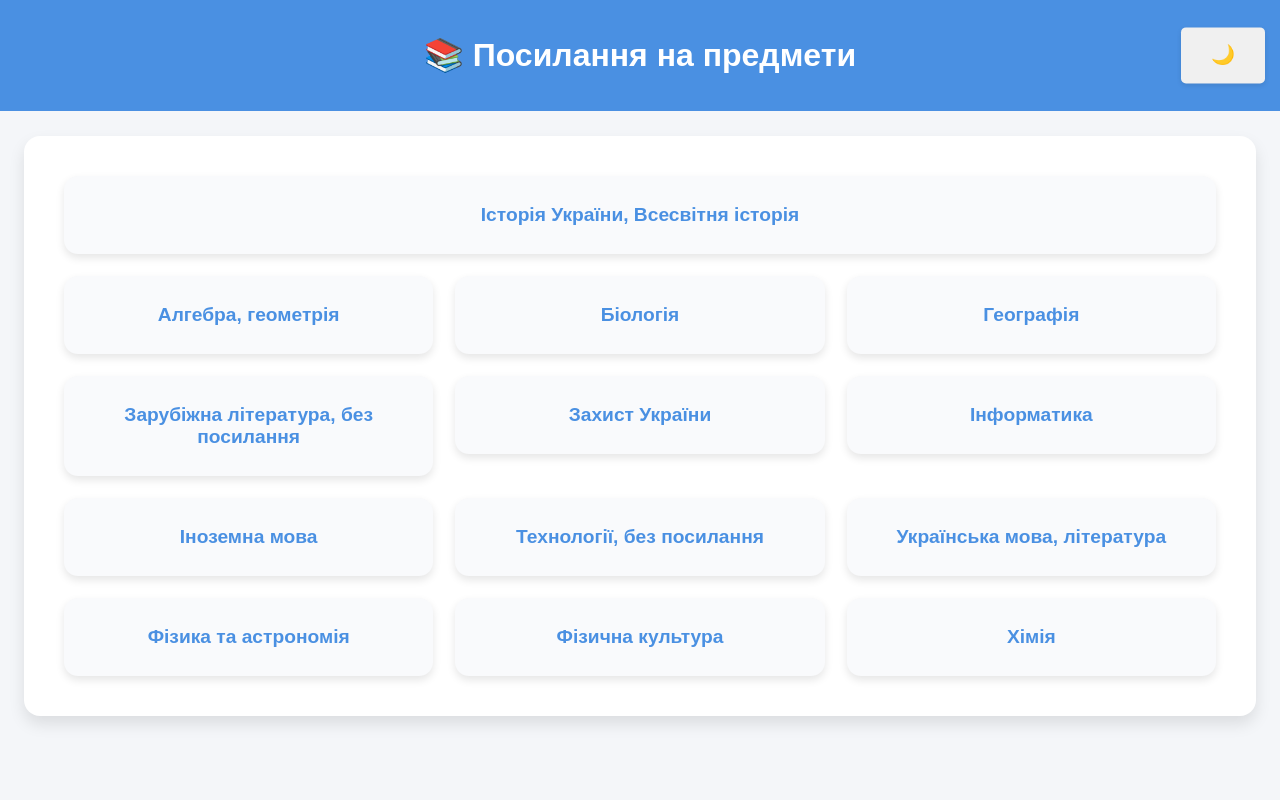
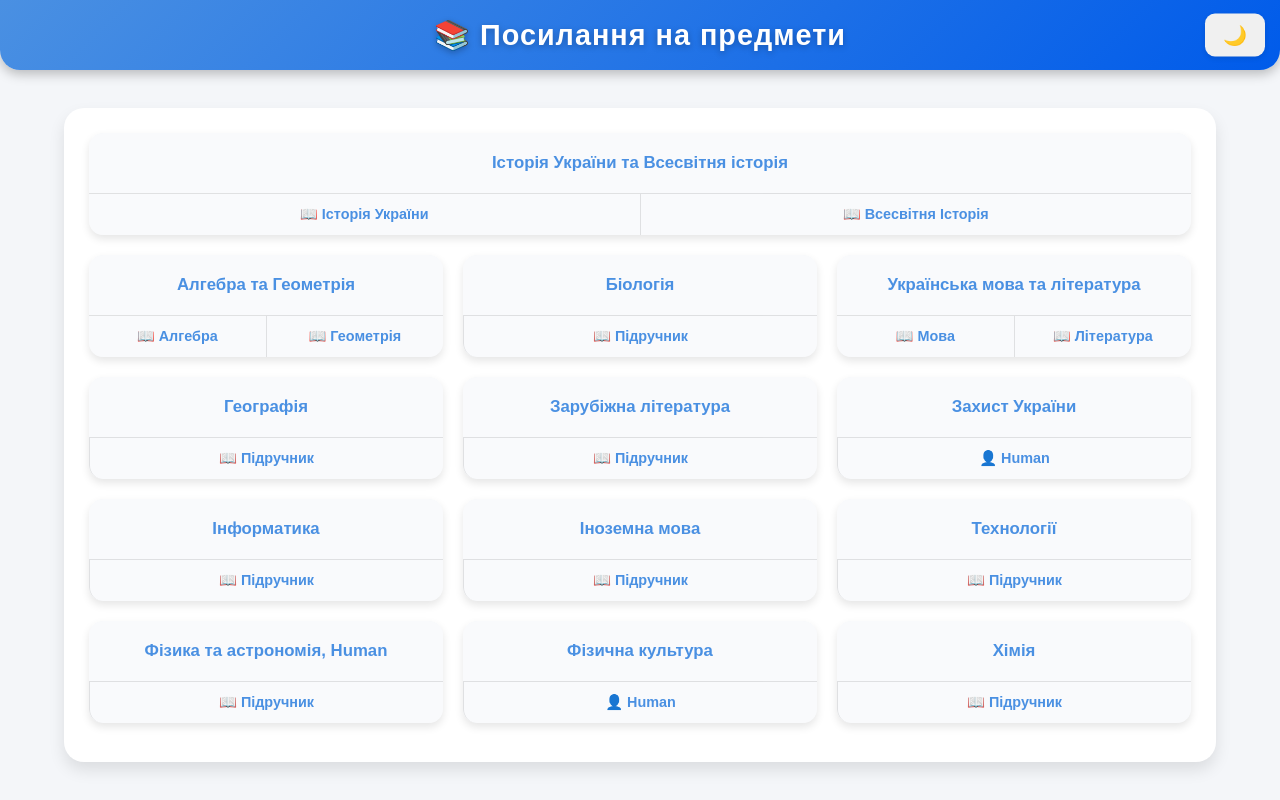
Before and after one commit to kekYaYlol/posilanna, a plain HTML site: page index.html in a window 1280 px wide. Drawn offline with Linux system fonts and the light colour scheme.

Commit message:
Update index.html

```diff
--- a/index.html
+++ b/index.html
@@ -4,15 +4,13 @@
   <meta charset="UTF-8">
   <meta name="viewport" content="width=device-width, initial-scale=1.0">
   <title>Посилання на предмети</title>
-  <link rel="icon" type="image/svg+xml" href="https://media.istockphoto.com/id/1221605047/ru/%D0%B2%D0%B5%D0%BA%D1%82%D0%BE%D1%80%D0%BD%D0%B0%D1%8F/%D1%86%D0%B5%D0%BF%D1%8C-%D0%B7%D0%BD%D0%B0%D1%87%D0%BE%D0%BA-%D0%B2%D0%B5%D0%BA%D1%82%D0%BE%D1%80-%D0%B8%D0%BB%D0%BB%D1%8E%D1%81%D1%82%D1%80%D0%B0%D1%86%D0%B8%D0%B8-%D1%88%D0%B0%D0%B1%D0%BB%D0%BE%D0%BD-%D0%B4%D0%B8%D0%B7%D0%B0%D0%B9%D0%BD-%D0%BC%D0%BE%D0%B4%D0%BD%D0%BE.jpg?s=612x612&w=0&k=20&c=Z4JqedudQ1D7kp5Pse_ZLJDE07-WnDk5V-G9h67TRRo=">
   <style>
-    * {
-      user-select: none;
-    }
+    * { user-select: none; margin: 0; padding: 0; box-sizing: border-box; }
+
     :root {
       --bg-color: #f4f6f9;
       --text-color: #333;
-      --header-bg: #4a90e2;
+      --header-bg: linear-gradient(135deg, #4a90e2, #005bea);
       --container-bg: #ffffff;
       --link-color: #4a90e2;
       --link-bg: #f9fafc;
@@ -23,7 +21,7 @@
     body.dark {
       --bg-color: #1e1e1e;
       --text-color: #e0e0e0;
-      --header-bg: #0d47a1;
+      --header-bg: linear-gradient(135deg, #0d47a1, #002171);
       --container-bg: #2c2c2c;
       --link-color: #90caf9;
       --link-bg: #3a3a3a;
@@ -33,148 +31,123 @@
 
     body {
       font-family: Arial, sans-serif;
-      margin: 0;
-      padding: 0;
       background: var(--bg-color);
       color: var(--text-color);
       transition: all 0.3s ease;
+      display: flex;
+      flex-direction: column;
+      min-height: 100vh;
     }
 
     header {
       background: var(--header-bg);
       color: white;
       text-align: center;
-      padding: 15px 12px;
+      padding: 18px 12px;
       position: relative;
+      box-shadow: 0 4px 12px rgba(0,0,0,0.25);
+      border-radius: 0 0 20px 20px; /* скругление только снизу */
     }
 
+    header h1 {
+      font-size: 1.8em;
+      letter-spacing: 1px;
+      text-shadow: 0 2px 6px rgba(0,0,0,0.25);
+    }
 
     #theme-toggle {
       position: absolute;
       right: 15px;
       top: 50%;
       transform: translateY(-50%);
-
-      padding: 18px 30px;
+      padding: 10px 18px;
       border: none;
-      border-radius: 5px;
+      border-radius: 10px;
       font-size: 1.2em;
       cursor: pointer;
       background-color: #f0f0f0;
-      transition: background-color 0.2s ease, transform 0.1s ease, box-shadow 0.2s ease;
+      transition: 0.2s;
       box-shadow: 0 2px 5px var(--shadow);
       color: var(--text-color);
-      line-height: 1;
     }
-
-     #theme-toggle:hover {
-      background-color: #e0e0e0;
-    }
-
-    #theme-toggle:active {
-      transform: translateY(-48%);
-      box-shadow: 0 1px 3px var(--shadow);
-    }
-
-    #theme-toggle:focus {
-      outline: none;
-      box-shadow: 0 0 0 3px rgba(74, 144, 226, 0.5);
-    }
-
-    body.dark #theme-toggle {
-      background-color: var(--link-bg);
-      color: var(--text-color);
-    }
-
-  body.dark #theme-toggle:hover {
-   background-color: #5a5a5a;
-  }
-
-  body.dark #theme-toggle:active {
-   transform: translateY(-48%);
-   box-shadow: 0 1px 3px var(--shadow);
-  }
-
-  body.dark #theme-toggle:focus {
-   outline: none;
-   box-shadow: 0 0 0 3px rgba(144, 202, 249, 0.5);
-  }
-  /* КІНЕЦЬ ВИПРАВЛЕНИХ СТИЛІВ */
+    #theme-toggle:hover { background-color: #e0e0e0; }
+    body.dark #theme-toggle { background-color: var(--link-bg); color: var(--text-color); }
 
     .container {
-   width: 90%;
-   max-width: 1400px;
-   margin: 25px auto;
-   padding: 40px;
+      flex: 1;
+      /* width: 95%; */
+      /* max-width: 1500px; */
+      margin: 3vw 5vw; /* одинаковые внешние отступы */
+      padding: 25px;     /* одинаковые внутренние отступы */
       background: var(--container-bg);
-   border-radius: 16px;
+      border-radius: 20px;
       box-shadow: 0 8px 16px var(--shadow);
       transition: all 0.3s ease;
     }
 
-  h2 {
-   border-left: 5px solid var(--link-color);
-   padding-left: 12px;
-   margin-top: 10px;
-   color: var(--link-color);
-   font-size: 1.5em;
+    ul {
+      list-style: none;
+      display: grid;
+      grid-template-columns: 1fr 1fr 1fr;
+      gap: 20px;
     }
 
-  ul {
-   list-style: none;
-   padding: 0;
-   margin: 0;
-   display: grid;
-   grid-template-columns: 1fr 1fr 1fr;
-   gap: 22px;
+    .subject {
+      display: flex;
+      flex-direction: column;
+      border-radius: 14px;
+      box-shadow: 0 4px 8px var(--shadow);
+      overflow: hidden;
+      background: var(--link-bg);
     }
 
-  li a {
+    .subject a {
       display: flex;
       align-items: center;
       justify-content: center;
-   background: var(--link-bg);
-   padding: 28px;
-   border-radius: 14px;
-   font-size: 1.2em;
+      text-decoration: none;
       font-weight: bold;
-   text-decoration: none;
-   color: var(--link-color);
+      text-align: center;
       transition: all 0.3s ease;
-   box-shadow: 0 4px 8px var(--shadow);
-   text-align: center;
     }
 
-  li a:hover {
-   background: var(--link-hover);
-   transform: translateY(-3px);
-   box-shadow: 0 8px 14px var(--shadow);
+    .zoom-link {
+      background: var(--link-bg);
+      color: var(--link-color);
+      padding: 20px;
+      font-size: 1.05em;
+      border-radius: 14px 14px 0 0;
     }
+    .zoom-link:hover { background: var(--link-hover); }
 
-  li a:active {
-   transform: scale(0.96);
+    .book-links { display: flex; }
+    .book-link {
+      flex: 1;
+      background: var(--link-bg);
+      color: var(--link-color);
+      padding: 12px;
+      font-size: 0.9em;
+      border-top: 1px solid var(--shadow);
+      display: flex;
+      align-items: center;
+      justify-content: center;
+      gap: 6px;
     }
+    .book-link:first-child { border-radius: 0 0 0 14px; }
+    .book-link:last-child { border-radius: 0 0 14px 0; border-left: 1px solid var(--shadow); }
+    .book-link.single-book { border-radius: 0 0 14px 14px !important; }
+    .book-link:hover { background: var(--link-hover); }
 
-  .full-width {
-   grid-column: span 3;
-  }
+    .full-width { grid-column: span 3; }
 
     @media (max-width: 900px) {
-   ul {
-    grid-template-columns: 1fr 1fr;
-   }
-   .full-width {
-    grid-column: span 2;
-   }
+      ul { grid-template-columns: 1fr 1fr; }
+      .full-width { grid-column: span 2; }
     }
 
     @media (max-width: 480px) {
-   ul {
-    grid-template-columns: 1fr;
-   }
-   .full-width {
-    grid-column: span 1;
-   }
+      ul { grid-template-columns: 1fr; }
+      .full-width { grid-column: span 1; }
     }
   </style>
 </head>
@@ -187,39 +160,57 @@
 
 <div class="container">
   <ul>
-    <li class="full-width"><a href="https://us05web.zoom.us/j/7958768112?pwd=bHBmaDFkTUlISHdKRUY0cmlXbVdkQT09">Історія України, Всесвітня історія</a></li>
-    <li><a target="_blank" rel="noopener noreferrer" href="https://us05web.zoom.us/j/8950532273?pwd=dnt1VnHrQ29RvvKNPZn4QqzKXb6gBO.1%20%20Идентификатор%20конференции:%20895%20053%202273%20Код%20доступа:%20ME6efeau">Алгебра, геометрія</a></li>
-    <li><a target="_blank" rel="noopener noreferrer" href="https://us04web.zoom.us/j/5461360866?pwd=b3BUZE10OEpqRVVIQkovSHcraTJ1Zz09">Біологія</a></li>
-    <li><a target="_blank" rel="noopener noreferrer" href="https://us05web.zoom.us/j/9773626389?pwd=d041SWxlVFB0dEs4ME94c0dsUXB4dz09">Географія</a></li>
-    <li><a target="_blank" rel="noopener noreferrer" href="#">Зарубіжна література, без посилання</a></li>
-    <li><a target="_blank" rel="noopener noreferrer" href="https://us05web.zoom.us/j/88933789147?pwd=oaMXpR9N0oT1ov6H6ZWoSFKV1X1n6W.1">Захист України</a></li>
-    <li><a target="_blank" rel="noopener noreferrer" href="https://us04web.zoom.us/j/7889847585?pwd=aWRUVVg4QmF5b2djQzROblduMDcrdz09">Інформатика</a></li>
-    <li><a target="_blank" rel="noopener noreferrer" href="https://us05web.zoom.us/j/82012800497?pwd=xRLsOS3aAaV5xrNQyuOH5NvaY4S0Cy.1">Іноземна мова</a></li>
-    <li><a target="_blank" rel="noopener noreferrer" href="#">Технології, без посилання</a></li>
-    <li><a target="_blank" rel="noopener noreferrer" href="https://us04web.zoom.us/j/5621955127?pwd=ejVEQTNOeVRjS3pDa3AxMnlYakpkZz09">Українська мова, література</a></li>
-    <li><a target="_blank" rel="noopener noreferrer" href="https://us05web.zoom.us/j/82962806394?pwd=VzapWPEPYMFLVf4KCwAFFBGrvxJpeV.1">Фізика та астрономія</a></li>
-    <li><a target="_blank" rel="noopener noreferrer" href="https://us05web.zoom.us/j/9420045848?pwd=ReaL0twL4R9o7CHt9nbh4iRMbd0kav.1">Фізична культура</a></li>
-    <li><a target="_blank" rel="noopener noreferrer" href="https://us05web.zoom.us/j/5114503115?pwd=aDb1AEODAdo6p5AK0qc2XsVHX7sMzU.1">Хімія</a></li>
+    <!-- Історія -->
+    <li class="subject full-width">
+      <a class="zoom-link" target="_blank" href="https://us05web.zoom.us/j/7958768112?pwd=bHBmaDFkTUlISHdKRUY0cmlXbVdkQT09">Історія України та Всесвітня історія</a>
+      <div class="book-links">
+        <a class="book-link" target="_blank" href="https://4book.org/uchebniki-ukraina/11-klas/istoriya-ukrayini-11-klas-vlasov-2019-stand">📖 Історія України</a>
+        <a class="book-link" target="_blank" href="https://4book.org/uchebniki-ukraina/11-klas/vsesvitnya-istoriya-11-klas-polyanskiy-2019">📖 Всесвітня Історія</a>
+      </div>
+    </li>
+
+    <!-- Алгебра + Геометрія -->
+    <li class="subject">
+      <a class="zoom-link" target="_blank" href="https://us05web.zoom.us/j/8950532273?pwd=dnt1VnHrQ29RvvKNPZn4QqzKXb6gBO.1">Алгебра та Геометрія</a>
+      <div class="book-links">
+        <a class="book-link" target="_blank" href="https://4book.org/uchebniki-ukraina/11-klas/matematika-11-klas-nelin-2019">📖 Алгебра</a>
+        <a class="book-link" target="_blank" href="https://4book.org/uchebniki-ukraina/11-klas/geometriya-11-klas-nelin-2019">📖 Геометрія</a>
+      </div>
+    </li>
+
+
+
+    <!-- Інші предмети -->
+    <li class="subject"><a class="zoom-link" target="_blank" href="https://us04web.zoom.us/j/5461360866?pwd=b3BUZE10OEpqRVVIQkovSHcraTJ1Zz09">Біологія</a><a class="book-link single-book" target="_blank" href="https://4book.org/uchebniki-ukraina/11-klas/biologiya-i-ekologiya-11-klas-zadorozhniy-2019">📖 Підручник</a></li>
+    <!-- Українська -->
+    <li class="subject">
+      <a class="zoom-link" target="_blank" href="https://us04web.zoom.us/j/5621955127?pwd=ejVEQTNOeVRjS3pDa3AxMnlYakpkZz09">Українська мова та література</a>
+      <div class="book-links">
+        <a class="book-link" target="_blank" href="https://4book.org/uchebniki-ukraina/11-klas/ukrayinska-mova-11-klas-glazova-2019">📖 Мова</a>
+        <a class="book-link" target="_blank" href="https://4book.org/uchebniki-ukraina/11-klas/ukrayinska-literatura-11-klas-borzenko-2019-stand">📖 Література</a>
+      </div>
+    </li>
+    <li class="subject"><a class="zoom-link" target="_blank" href="https://us05web.zoom.us/j/9773626389?pwd=d041SWxlVFB0dEs4ME94c0dsUXB4dz09">Географія</a><a class="book-link single-book" target="_blank" href="https://4book.org/uchebniki-ukraina/11-klas/geografiya-11-klas-dovgan-2019">📖 Підручник</a></li>
+    <li class="subject"><a class="zoom-link" target="_blank" href="#">Зарубіжна література</a><a class="book-link single-book" target="_blank" href="#">📖 Підручник</a></li>
+    <li class="subject"><a class="zoom-link" target="_blank" href="https://us05web.zoom.us/j/88933789147?pwd=oaMXpR9N0oT1ov6H6ZWoSFKV1X1n6W.1">Захист України</a><a class="book-link single-book" target="_blank" href="https://lms.human.ua/app/group/1431771/feed">👤 Human</a></li>
+    <li class="subject"><a class="zoom-link" target="_blank" href="https://us04web.zoom.us/j/7889847585?pwd=aWRUVVg4QmF5b2djQzROblduMDcrdz09">Інформатика</a><a class="book-link single-book" target="_blank" href="https://kuard.net/inf/">📖 Підручник</a></li>
+    <li class="subject"><a class="zoom-link" target="_blank" href="https://us05web.zoom.us/j/82012800497?pwd=xRLsOS3aAaV5xrNQyuOH5NvaY4S0Cy.1">Іноземна мова</a><a class="book-link single-book" target="_blank" href="https://4book.org/uchebniki-ukraina/11-klas/angliyska-mova-11-klas-burenko-2019">📖 Підручник</a></li>
+    <li class="subject"><a class="zoom-link" target="_blank" href="#">Технології</a><a class="book-link single-book" target="_blank" href="#">📖 Підручник</a></li>
+    <li class="subject"><a class="zoom-link" target="_blank" href="https://lms.human.ua/app/group/1393288/feed">Фізика та астрономія, Human</a><a class="book-link single-book" target="_blank" href="https://4book.org/uchebniki-ukraina/11-klas/fizika-11-klas-zasiekina-2019-stand">📖 Підручник</a></li>
+    <li class="subject"><a class="zoom-link" target="_blank" href="#">Фізична культура</a><a class="book-link single-book" target="_blank" href="https://lms.human.ua/app/group/1393290/feed">👤 Human</a></li>
+    <li class="subject"><a class="zoom-link" target="_blank" href="https://us05web.zoom.us/j/5114503115?pwd=aDb1AEODAdo6p5AK0qc2XsVHX7sMzU.1">Хімія</a><a class="book-link single-book" target="_blank" href="https://4book.org/uchebniki-ukraina/11-klas/himiya-11-klas-grigorovich-2019">📖 Підручник</a></li>
   </ul>
 </div>
 
 <script>
   const themeToggle = document.getElementById('theme-toggle');
-
   function applyThemeIcons() {
-    if (document.body.classList.contains('dark')) {
-       themeToggle.textContent = '☀️'; // Сонце для темної теми
-    } else {
-      themeToggle.textContent = '🌙'; // Місяць для світлої теми
+    themeToggle.textContent = document.body.classList.contains('dark') ? '☀️' : '🌙';
   }
-  }
-
   themeToggle.addEventListener('click', () => {
     document.body.classList.toggle('dark');
     applyThemeIcons();
   });
-
-  // Встановлюємо початкову іконку
   applyThemeIcons();
 </script>
 
```
Lines whose indentation alone changed are shown as unchanged.
